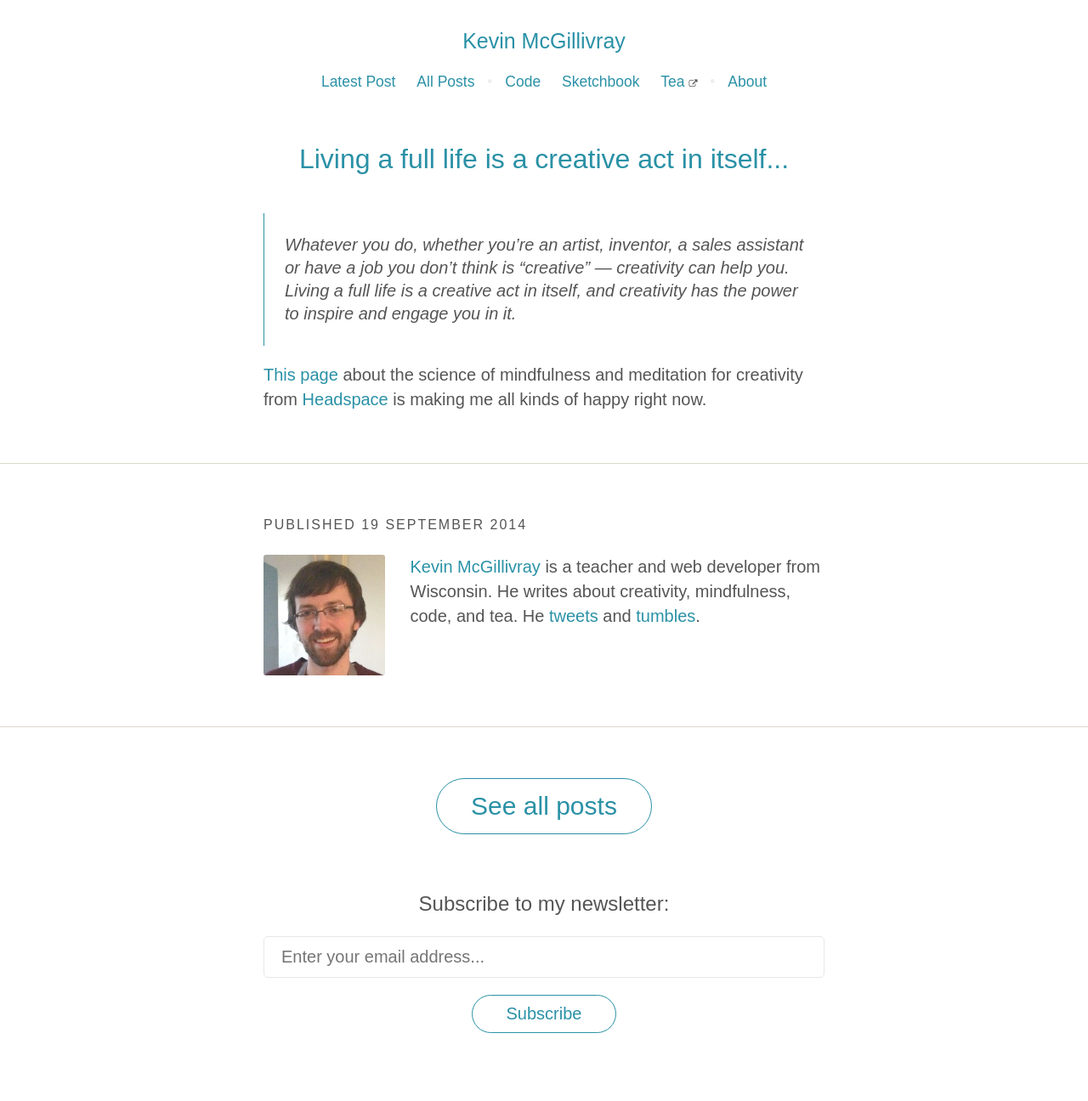
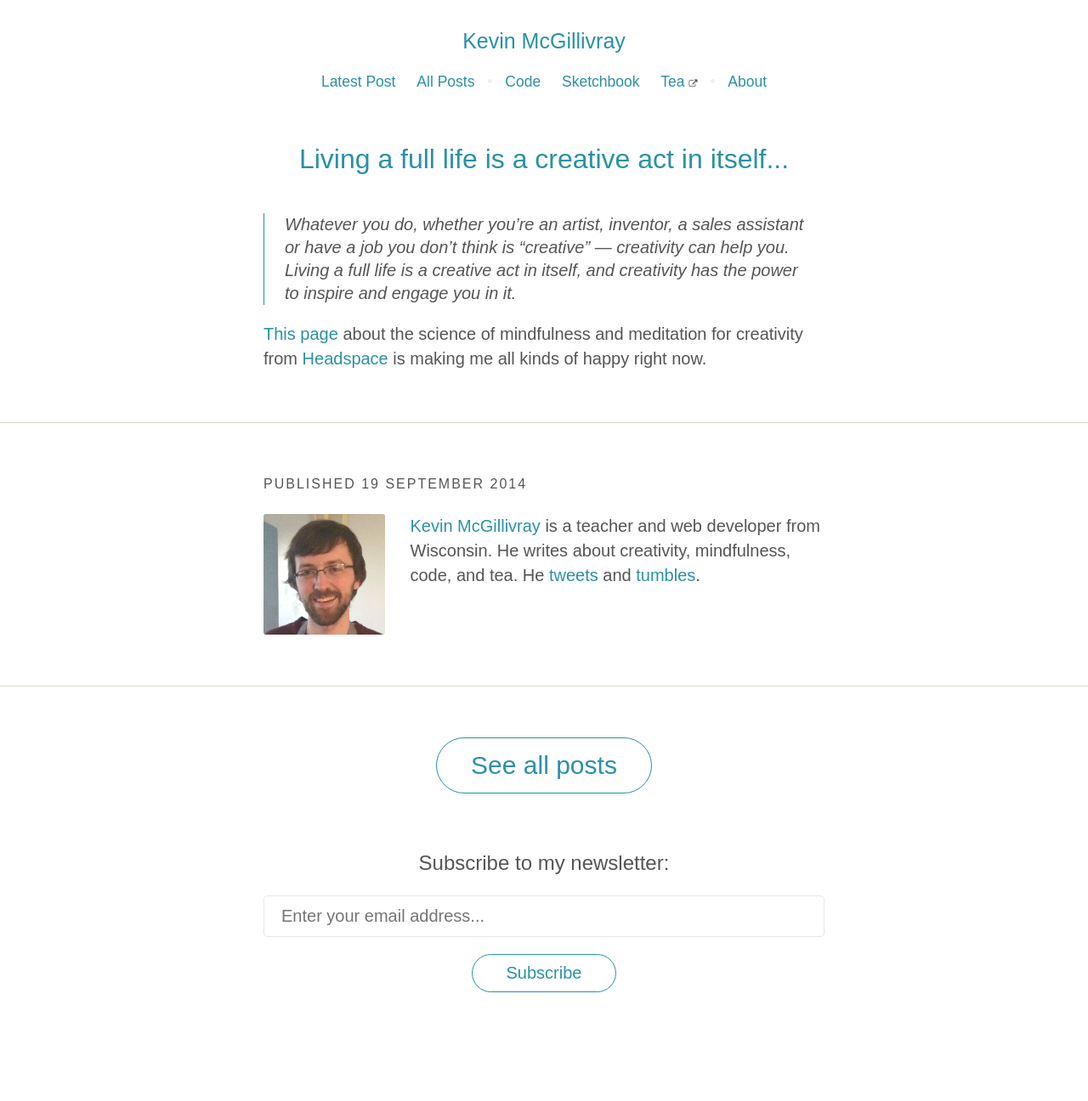
Before and after one commit to kmcgillivray/kmcgillivray.github.io, a Jekyll site: the page built from _posts/2014-09-19-headspace.md, in a window 1280 px wide. Shown: the whole page at 85% size. Built offline with Jekyll 4.4.1, drawn with Linux system fonts in a browser that asks for light colours; nearby versions of some CDN libraries; after the commit the page ends 1248 px from its top, so only the background shows below that.

Commit message:
Change blockquote spacing

```diff
--- a/_sass/typography.scss
+++ b/_sass/typography.scss
@@ -82,7 +82,8 @@ blockquote {
   font-style: italic;
   margin-left: 0;
   margin-right: 0;
-  padding: 1.2rem;
+  padding-left: 1.2rem;
+  padding-right: 1.2rem;
   border-left: 1px solid $main-color;
 }
 blockquote p:last-child {
```
